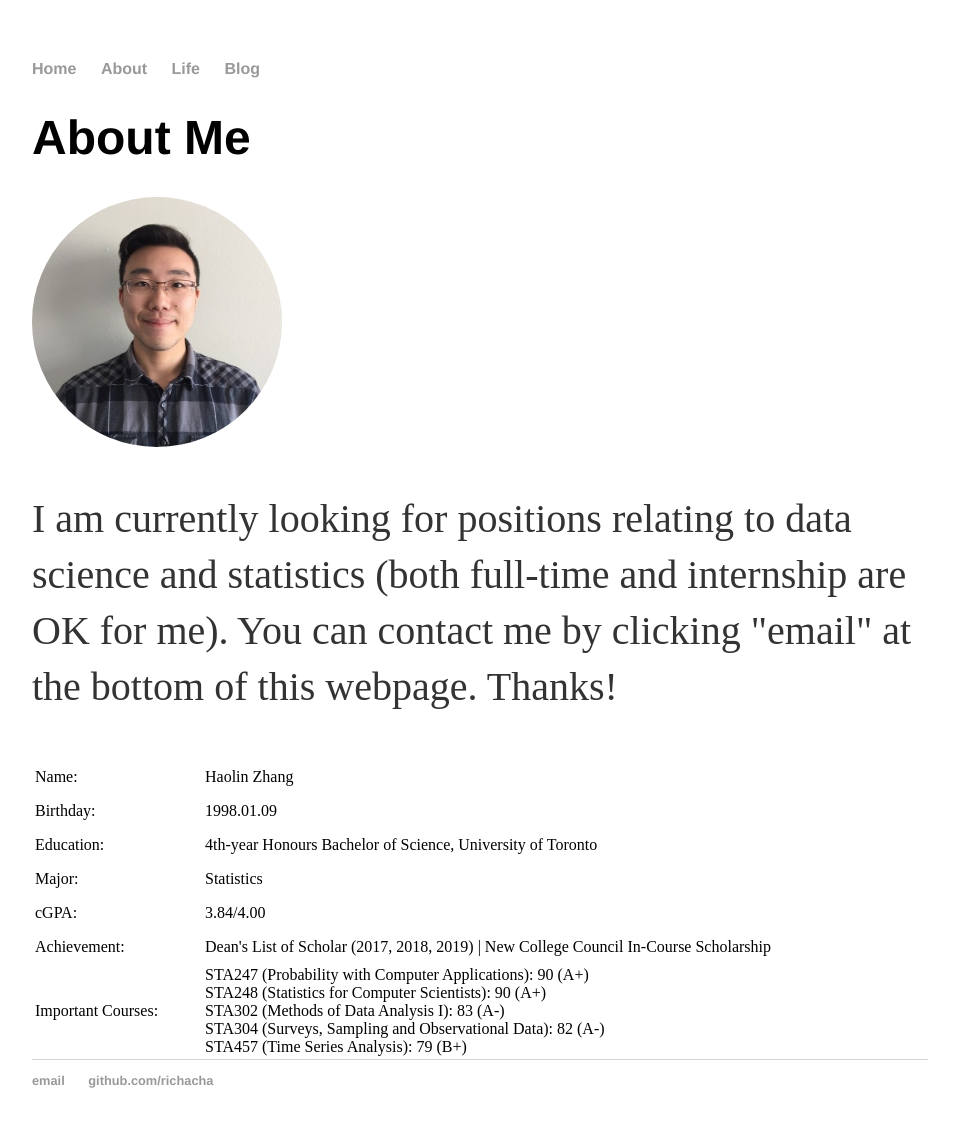
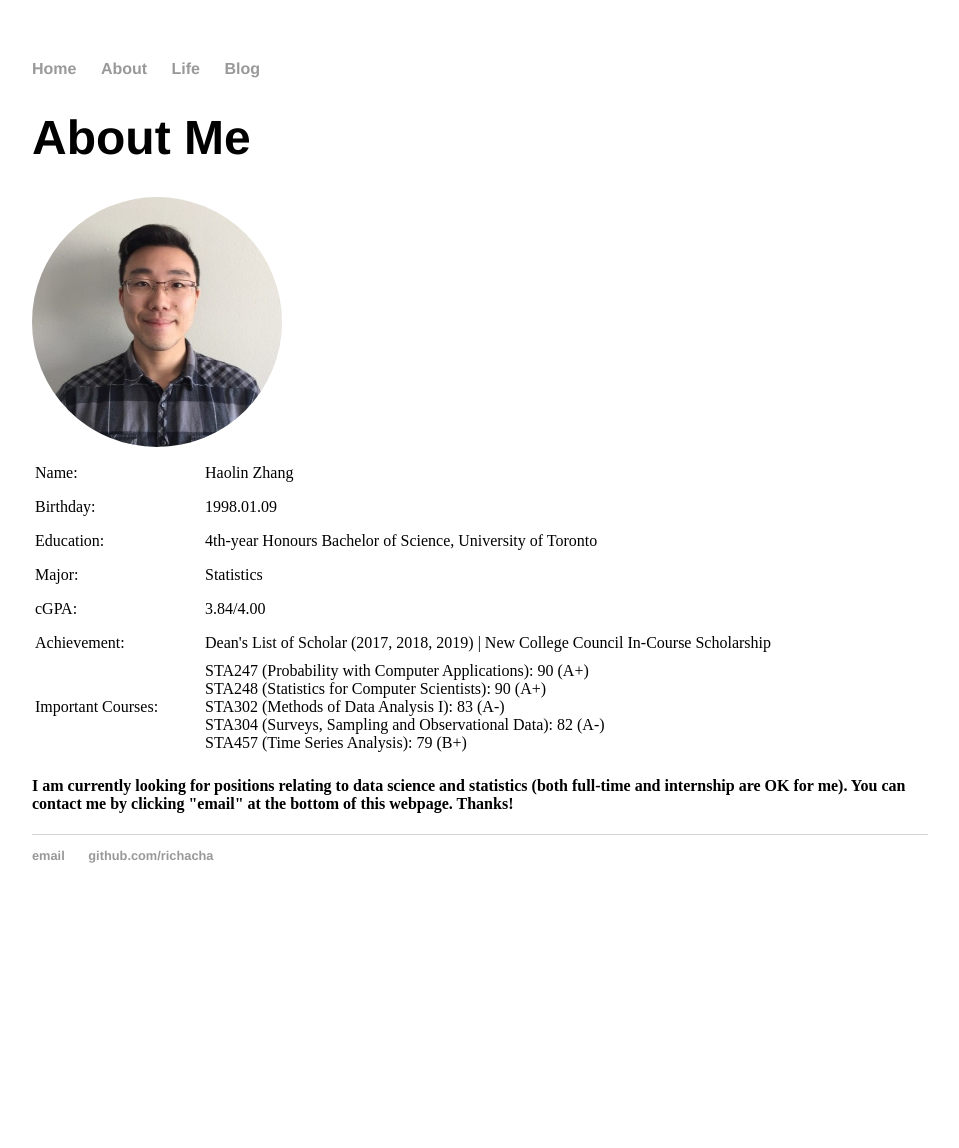
Before and after one commit to Richacha/haolinzhang.github.io, a Jekyll site: the page built from about/index.html, in a window 1280 px wide. Shown: the whole page, without its empty margins (160-1119 px from the left). Built offline with Jekyll 4.4.1, drawn with Linux system fonts in a browser that asks for light colours; after the commit the page ends 923 px from its top, so only the background shows below that.

Commit message:
Update index.html

```diff
--- a/about/index.html
+++ b/about/index.html
@@ -40,8 +40,7 @@
 	<td style="width: 1000px; height: 30px;">STA247 (Probability with Computer Applications): 90 (A+)<br />STA248 (Statistics for Computer Scientists): 90 (A+)<br />
 		STA302 (Methods of Data Analysis I): 83 (A-)<br />STA304 (Surveys, Sampling and Observational Data): 82 (A-)<br />STA457 (Time Series Analysis): 79 (B+)</td>
 	</tr>
-
-	<p style="font-size: 40px;">I am currently looking for positions relating to data science and statistics (both full-time and internship are OK for me). You can contact me by clicking "email" at the bottom of this webpage. Thanks!</p>
-
 	</tbody>
 	</table>
+
+	<h4>I am currently looking for positions relating to data science and statistics (both full-time and internship are OK for me). You can contact me by clicking "email" at the bottom of this webpage. Thanks!<h4>
```
